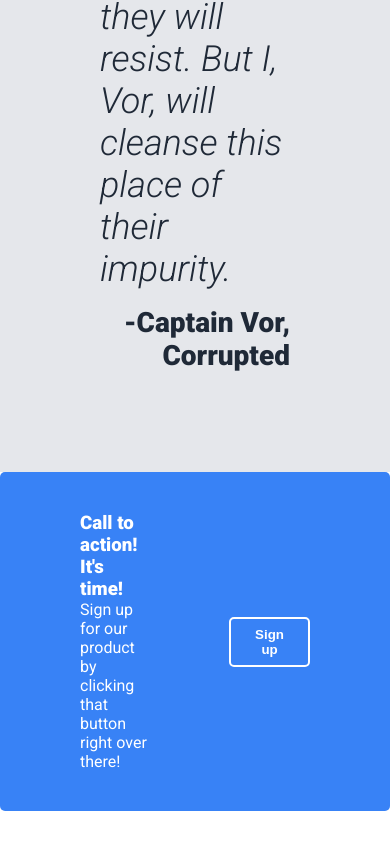
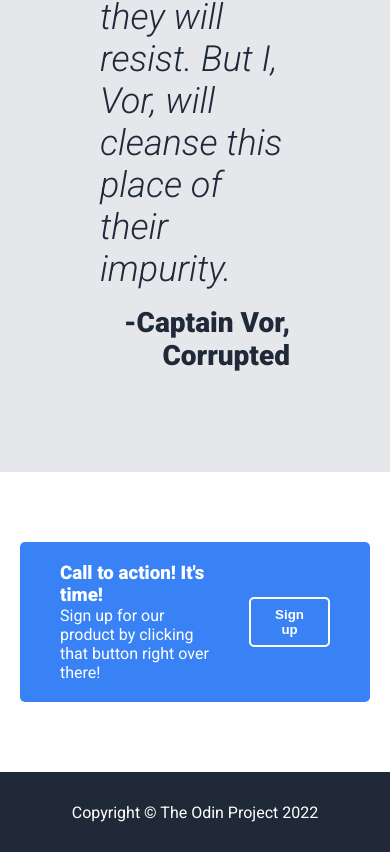
Before and after one commit to BreatheTempest/odin-landing, a plain HTML site: page index.html in a window 390 px wide. Shown: the part 4171-5023 px from the top of the page. Before the commit the page ends 4982 px from the top, so only its background shows below. Drawn offline with Linux system fonts and the light colour scheme.

Commit message:
Add footer and media queries for sign up

```diff
--- a/index.html
+++ b/index.html
@@ -15,7 +15,7 @@
 					<ul>
 						<li><a href="#content">Content</a></li>
 						<li><a href="#quote">Quote</a></li>
-						<li><a href="">Sign Up</a></li>
+						<li><a href="#sign-up">Sign Up</a></li>
 					</ul>
 				</nav>
 			</header>
@@ -91,7 +91,7 @@
 						</div>
 					</section>
 					<div class="light-bg">
-						<section class="sign-up">
+						<section class="sign-up" id="sign-up">
 							<div class="sign-box">
 								<div class="sign-text">
 									<h3>Call to action! It's time!</h3>
@@ -103,6 +103,9 @@
 								<button>Sign up</button>
 							</div>
 						</section>
+						<div class="dark-bg">
+							<footer>Copyright © The Odin Project 2022</footer>
+						</div>
 					</div>
 				</div>
 			</div>
--- a/style.css
+++ b/style.css
@@ -86,25 +86,6 @@ img {
 	border: none;
 	background-color: #3882f6;
 	color: white;
-}
-
-@media (max-width: 1000px) {
-	.hero {
-		flex-direction: column;
-		align-items: center;
-		max-height: 700px;
-		padding-bottom: 60px;
-	}
-
-	.container {
-		max-width: 400px;
-		margin: 0;
-		margin-bottom: 50px;
-	}
-
-	header {
-		padding: 0 16px;
-	}
 }
 
 .cards {
@@ -234,3 +215,37 @@ img {
 	background-color: #3882f6;
 	color: white;
 }
+
+footer {
+	height: 80px;
+	display: flex;
+	justify-content: center;
+	align-items: center;
+}
+
+@media (max-width: 1000px) {
+	.hero {
+		flex-direction: column;
+		align-items: center;
+		max-height: 700px;
+		padding-bottom: 60px;
+	}
+
+	.container {
+		max-width: 400px;
+		margin: 0;
+		margin-bottom: 50px;
+	}
+
+	header {
+		padding: 0 16px;
+	}
+
+	.sign-box {
+		margin: 0 20px;
+		padding: 20px 40px;
+	}
+	.sign-text {
+		margin-right: 40px;
+	}
+}
```
